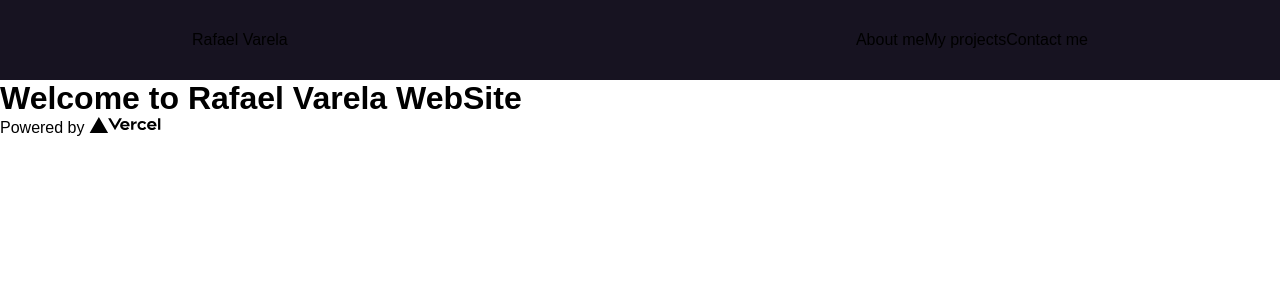
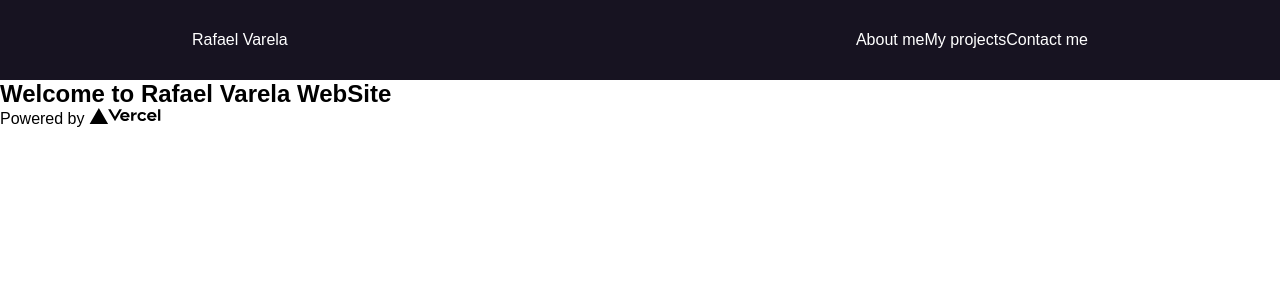
Before and after one commit to RafaelMoid/rafael-varela, a Next.js app: page / in a window 1280 px wide. Shown: the top 300 px of the page. Built offline with nearby package versions, Linux system fonts and the light colour scheme.

Commit message:
[FEAT] <Header navigation done>

```diff
--- a/pages/index.js
+++ b/pages/index.js
@@ -12,9 +12,15 @@
       </Head>
       <Header />
       <main>
-        <h1>
+        <section>
+          <h1>
           Welcome to <a href="https://www.linkedin.com/in/rafaelvarelati/">Rafael Varela</a> WebSite
-        </h1>
+          </h1>
+        </section>
+        <section></section>
+        <section></section>
+        <section></section>
+
       </main>
 
       <footer >
--- a/src/components/Header/index.jsx
+++ b/src/components/Header/index.jsx
@@ -9,19 +9,22 @@
     padding: 0 15vw;
     height: 10vh;
     align-items: center;
-    border-bottom: 4px solid var ${terciaryColor};
+    border-bottom: 8px solid var ${terciaryColor};
 `;
 
+const StyledA = styled.a `
+    color: #ffffff;
+`;
 
 
 const Header = () => {
     return (
         <StyledHeader>
-            <a href="" rel="home">Rafael Varela</a>
+            <StyledA href="/" rel="home">Rafael Varela</StyledA>
             <nav>
-                <a href="" >About me</a>
-                <a href="" >My projects</a>
-                <a href="" >Contact me</a>
+                <StyledA href="/about" >About me</StyledA>
+                <StyledA href="/projects" >My projects</StyledA>
+                <StyledA href="/contact" >Contact me</StyledA>
             </nav>
         </StyledHeader>
     );
```
